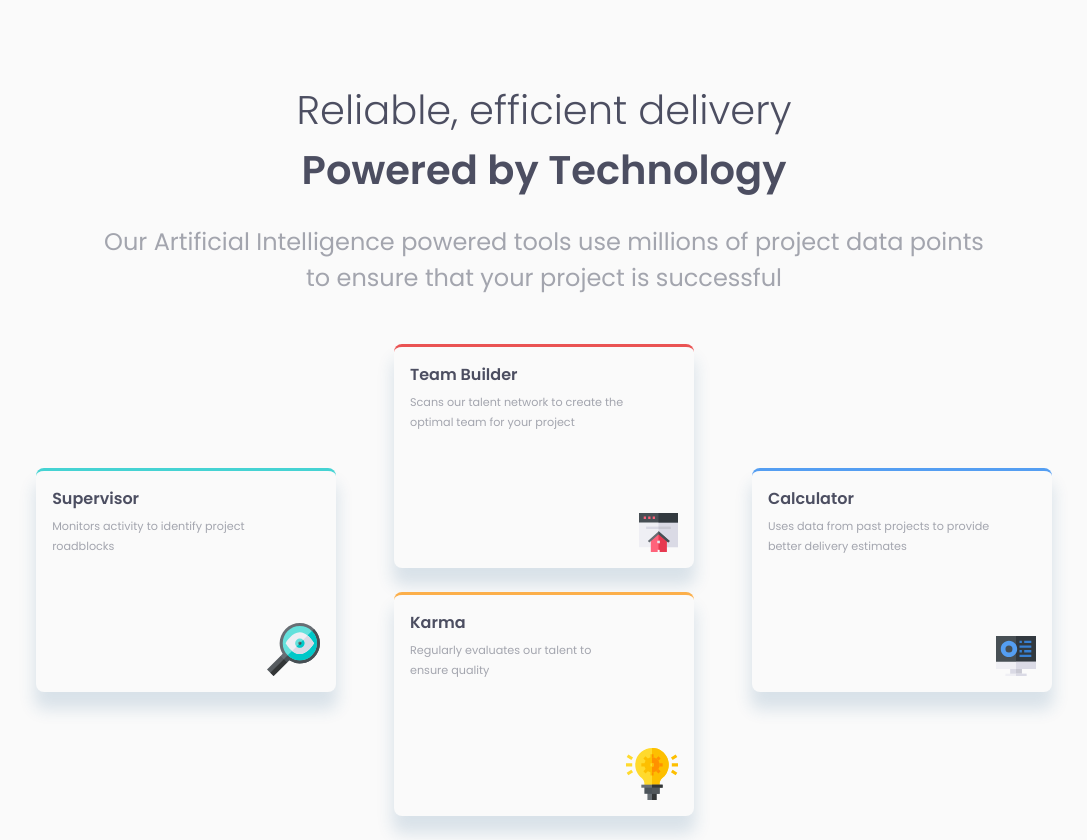
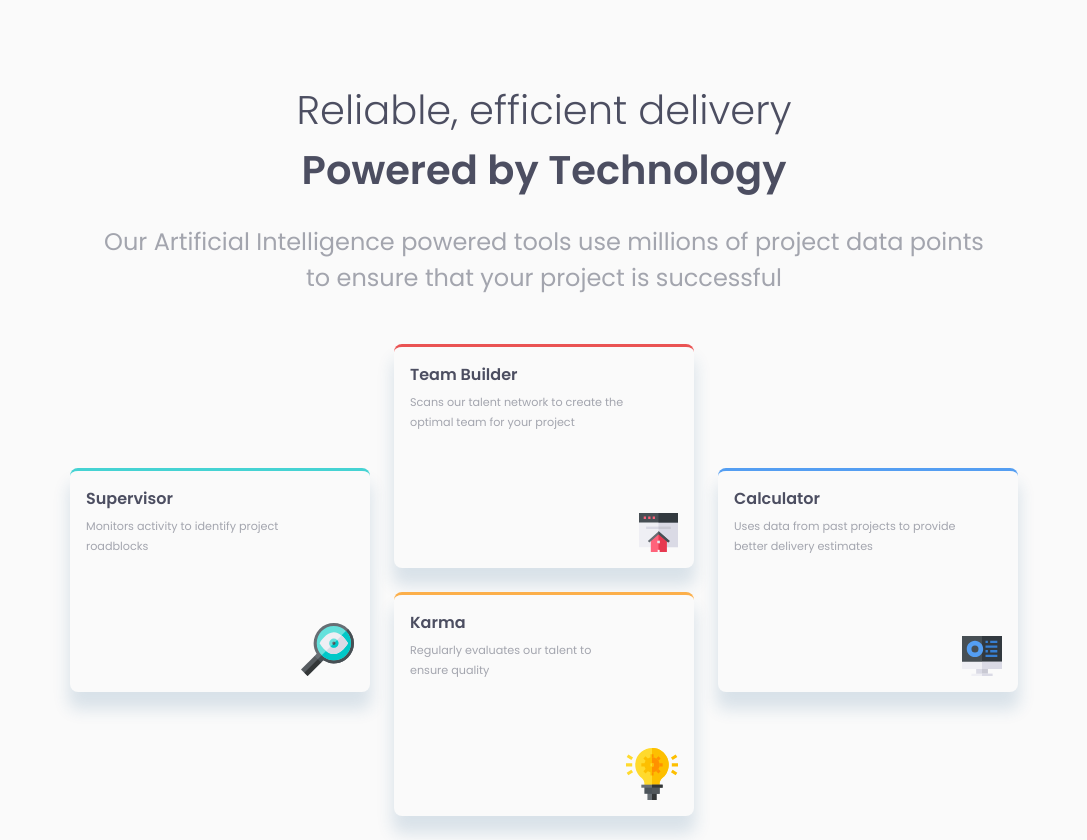
Before and after one commit to ronaldyonggi/four-card-feature-fm, a React (Vite) app: page / in a window 1280 px wide. Shown: the whole page, without its empty margins (96-1183 px from the left). Built offline with nearby package versions, Linux system fonts and the light colour scheme.

Commit message:
set main to center content with flexbox

```diff
--- a/src/styles/globals.css
+++ b/src/styles/globals.css
@@ -8,3 +8,9 @@ body {
   padding: 0 9vw;
   padding-top: 10vh;
 }
+
+main {
+  display: flex;
+  flex-direction: column;
+  align-items: center;
+}
```
